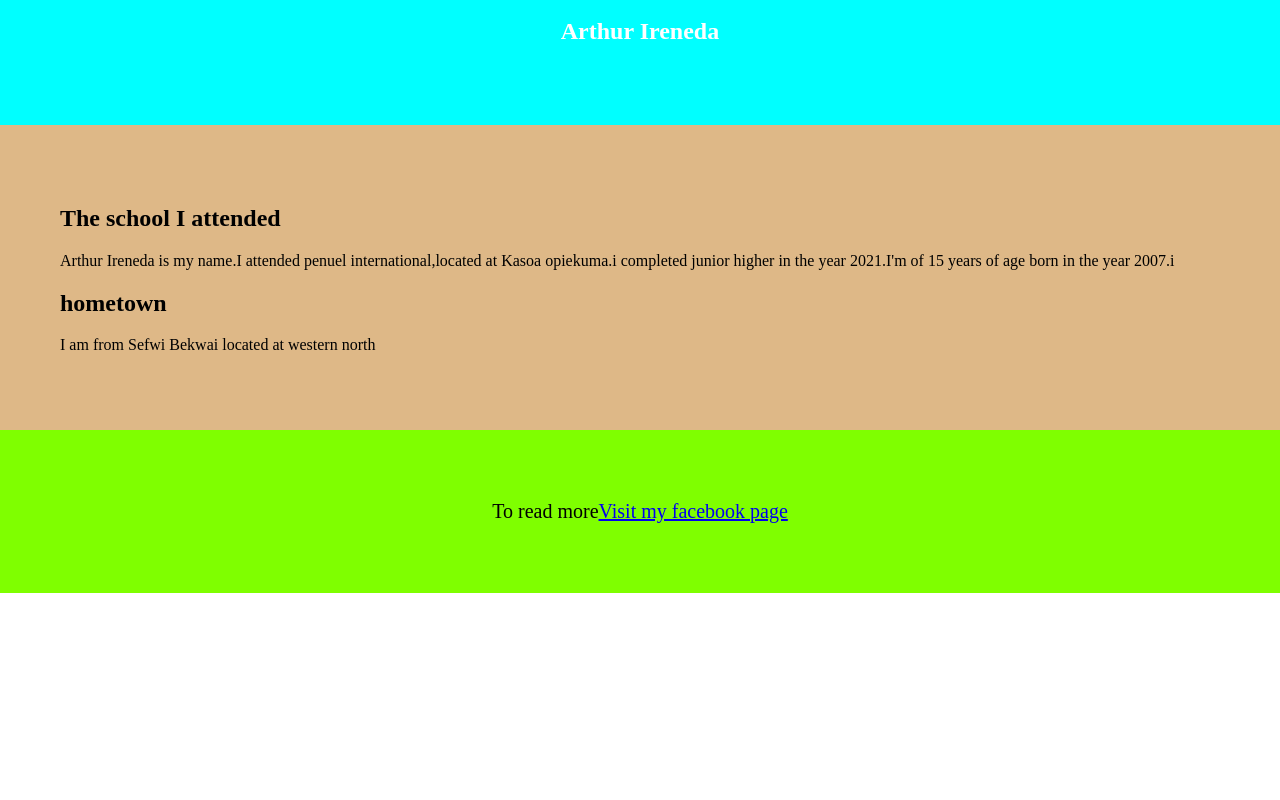
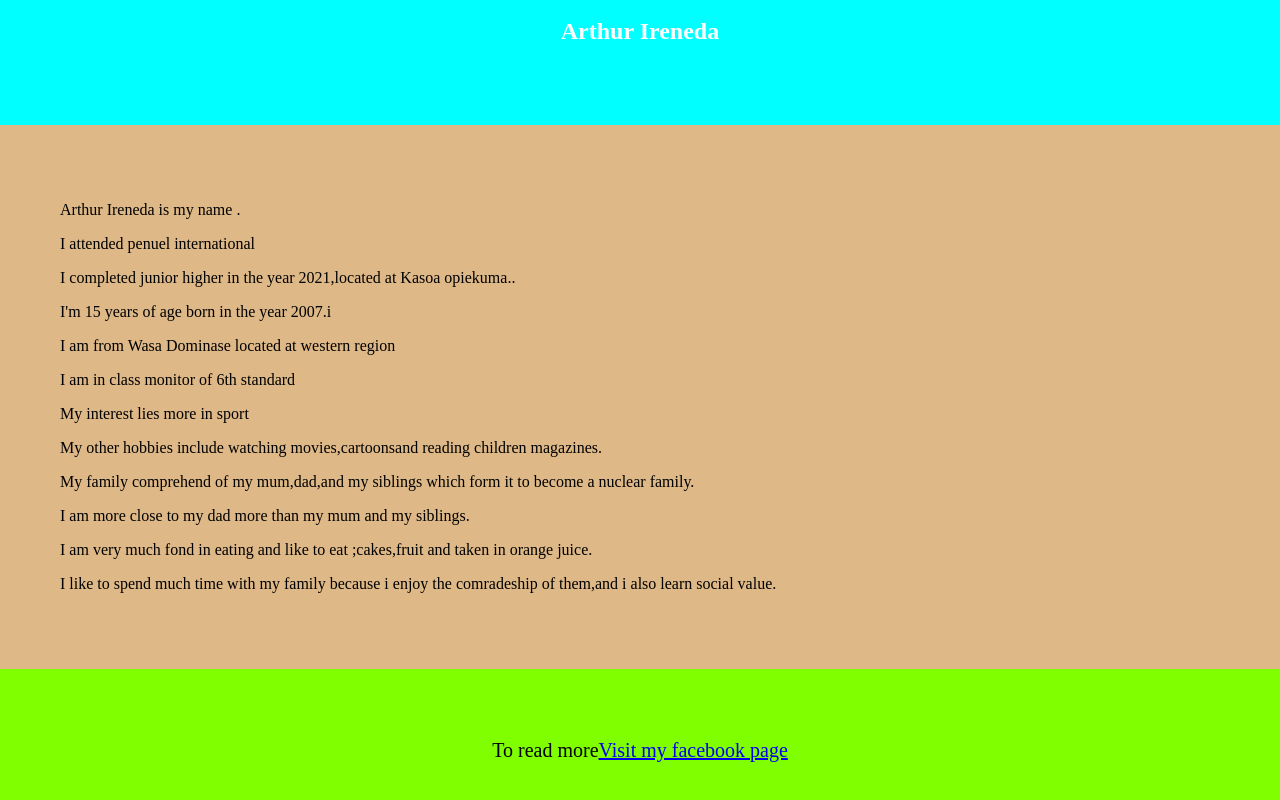
Before and after one commit to arthurireneda/ireneda-folder, a plain HTML site: page index.html in a window 1280 px wide. Shown: the part 1346-2146 px from the top of the page. Before the commit the page ends 1939 px from the top, so only its background shows below. Drawn offline with Linux system fonts and the light colour scheme.

Commit message:
first commit

```diff
--- a/index.html
+++ b/index.html
@@ -35,10 +35,19 @@
 
     </section>
     <article>
-        <h2>The school I attended</h2>
-        <p>Arthur Ireneda is my name.I attended penuel international,located at Kasoa opiekuma.i completed junior  higher in the year 2021.I'm of 15 years of age born in the year 2007.i </p>
-        <h1>hometown</h1>
-        <p>I am from Sefwi Bekwai located at western north</p>
+
+        <p>Arthur Ireneda is my name
+            .<P>I attended penuel international</p>
+            <P>I completed junior  higher in the year 2021,located at Kasoa opiekuma..</P>
+            <P>I'm 15 years of age born in the year 2007.i </p>
+        <p>I am from Wasa Dominase located at western region</p>
+        <p>I am in class monitor of 6th standard</p>
+        <p>My interest lies more in sport</p>
+        <p>My other hobbies include watching  movies,cartoonsand reading children magazines.</p>
+        <p>My family comprehend of my mum,dad,and my siblings which form it to become a nuclear family. </p>
+         <p>I am more close to my dad more than my mum and my siblings.</p>
+         <p>I am very much fond in eating and like to eat ;cakes,fruit and taken in orange juice.</p>
+         <p>I like to spend much time with my family because i enjoy the comradeship of them,and i also learn social value.</p>
     </article>
     <footer>
         <p>To read more<a href="https://web.facebook.com/profile.php?id=100076279268115">Visit my facebook page</a></p>
```
Also changed, not shown: 1 other file.
